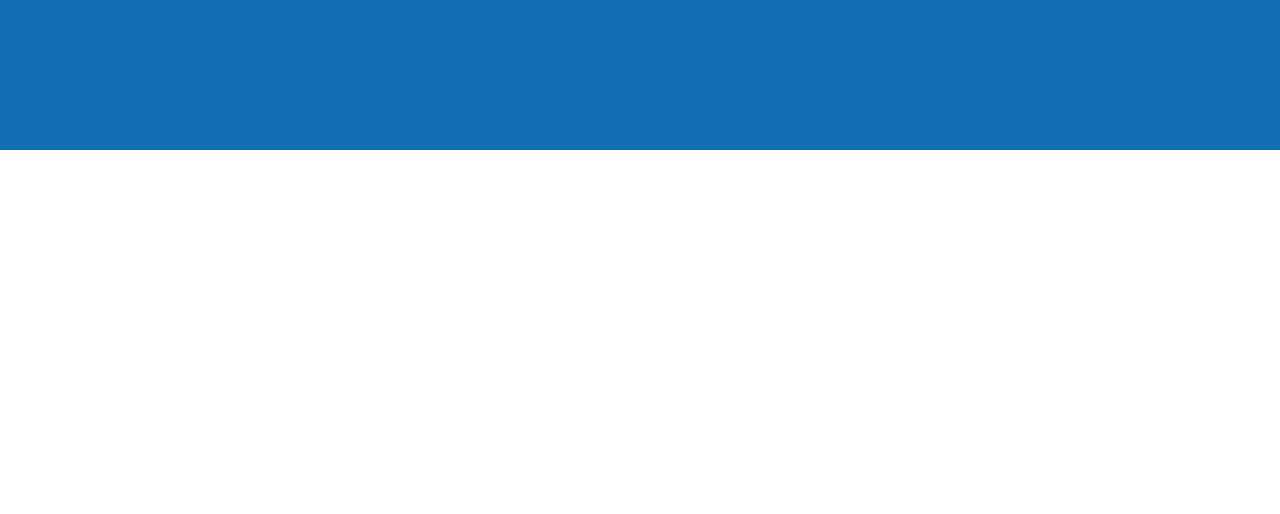
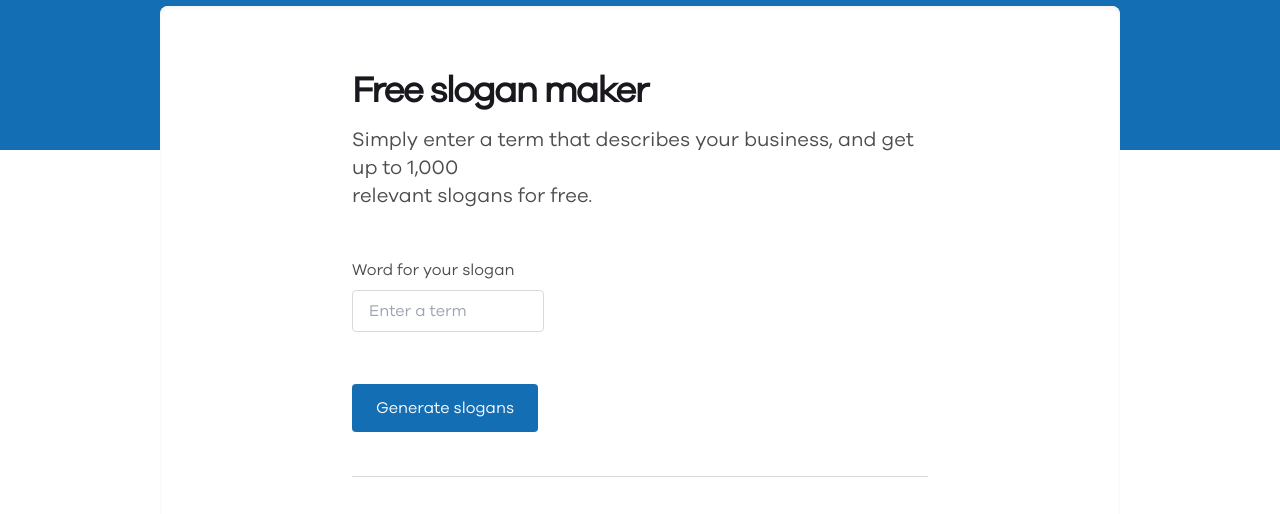
Before and after one commit to git-shashwat/react-clutch, a React (Create React App) app: page / in a window 1280 px wide. Shown: the part 438-952 px from the top of the page. Before the commit the page ends 800 px from the top, so only its background shows below. Built offline with nearby package versions, Linux system fonts and the light colour scheme.

Commit message:
added slogan maker

```diff
--- a/src/App.tsx
+++ b/src/App.tsx
@@ -1,11 +1,13 @@
 import React from "react";
 import "./App.css";
-import Header from "./components/Header/Header.component";
+import Header from "./components/Header/Header";
+import SloganMaker from "./components/SloganMaker/SloganMaker";
 
 function App() {
   return (
     <div className='App'>
       <Header />
+      <SloganMaker />
     </div>
   );
 }
--- a/src/components/Header/Header.component.tsx
+++ b/src/components/Header/Header.tsx
@@ -1,7 +1,7 @@
 import React from "react";
 import LogoWhite from "../../assets/logo/white.svg";
 
-const Header = () => {
+const Header: React.FC = () => {
   return (
     <header className='bg-primary-blue flex justify-between px-40 pt-8 pb-64'>
       <img src={LogoWhite} alt='logo' className='logo' />
--- /dev/null
+++ b/src/components/Slogan/Slogan.tsx
@@ -0,0 +1,7 @@
+import React from "react";
+
+const Slogan: React.FC = () => {
+  return <div></div>;
+};
+
+export default Slogan;
--- /dev/null
+++ b/src/components/SloganMaker/SloganMaker.tsx
@@ -0,0 +1,58 @@
+import React from "react";
+
+const SloganMaker: React.FC = () => {
+  const [searchText, setSearchText] = React.useState("");
+  const [searchTerm, setSearchTerm] = React.useState("");
+
+  return (
+    <div className='px-40'>
+      <div className='flex flex-col px-48 py-16 bg-black-100 -mt-36 shadow-inner rounded-lg text-left shadow-black-95'>
+        <h1 className='font-semibold text-4xl tracking-tighter text-black-12 mb-4'>
+          Free slogan maker
+        </h1>
+        <p className='text-black-30 text-xl'>
+          Simply enter a term that describes your business, and get up to 1,000
+          <br /> relevant slogans for free.
+        </p>
+        <div className='mt-12 flex flex-col gap-2 w-1/3'>
+          <label className='text-black-30'>Word for your slogan</label>
+          <input
+            type='search'
+            className='bg-black-100 text-black-12 border border-[#D9D9D9] px-4 py-2 rounded focus:outline-none focus:border-primary-blue'
+            placeholder='Enter a term'
+            results={5}
+            value={searchText}
+            onChange={(e) => setSearchText(e.target.value)}
+          />
+          <button
+            className='mt-11 bg-primary-blue w-max px-6 py-3 rounded text-black-100'
+            onClick={() => setSearchTerm(searchText)}
+          >
+            Generate slogans
+          </button>
+        </div>
+        {/* horizontal divider */}
+        <div className='mt-11 w-full border-t border-black-85' />
+        {/* List of results */}
+        <div className='mt-14'>
+          {searchTerm ? (
+            <div className='flex justify-between'>
+              <h5 className='text-xl text-black-12'>
+                We have generated 1,023 slogans for “{searchTerm}”
+              </h5>
+              <button className='text-primary-blue px-6 py-2 text-sm border border-primary-blue rounded'>
+                Download all
+              </button>
+            </div>
+          ) : (
+            <h5 className='text-xl text-black-12'>
+              Please enter a term to generate slogans...
+            </h5>
+          )}
+        </div>
+      </div>
+    </div>
+  );
+};
+
+export default SloganMaker;
--- a/src/index.css
+++ b/src/index.css
@@ -1,3 +1,7 @@
+@tailwind base;
+@tailwind components;
+@tailwind utilities;
+
 @font-face {
   font-family: "Galano Grotesque";
   src: url("./assets/fonts/galanogrotesque-regular.otf");
@@ -17,6 +21,13 @@ code {
     monospace;
 }
 
-@tailwind base;
-@tailwind components;
-@tailwind utilities;
+input[type="search"]::-webkit-search-cancel-button {
+  /* Remove default */
+  -webkit-appearance: none;
+
+  /* Add custom */
+  height: 18px;
+  width: 15px;
+  background: url("./assets/icons/cross.svg") no-repeat;
+  cursor: pointer;
+}
--- a/tailwind.config.js
+++ b/tailwind.config.js
@@ -8,6 +8,7 @@ module.exports = {
       black: {
         12: "#1A181E",
         30: "#4D4D4D",
+        85: "#D9D9D9",
         95: "#F2F2F2",
         100: "#FFFFFF",
       },
```
Also changed, not shown: src/assets/icons/cross.svg (added).
